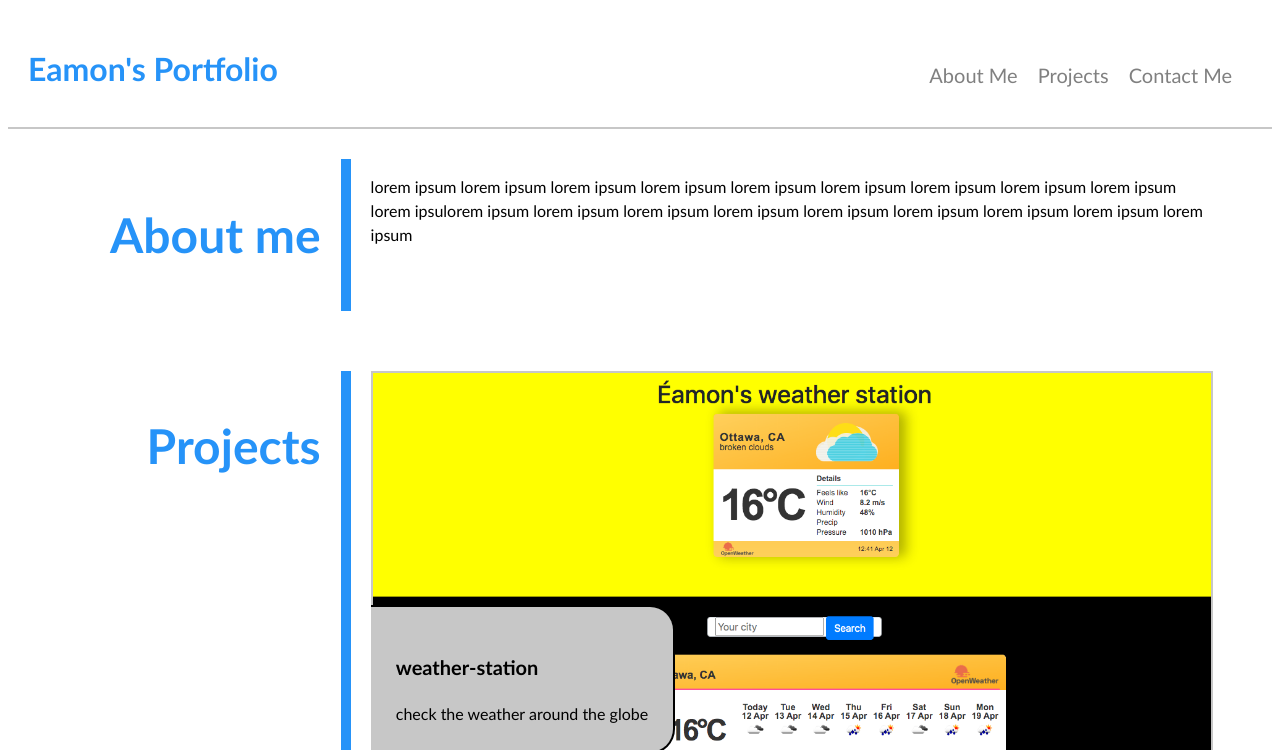
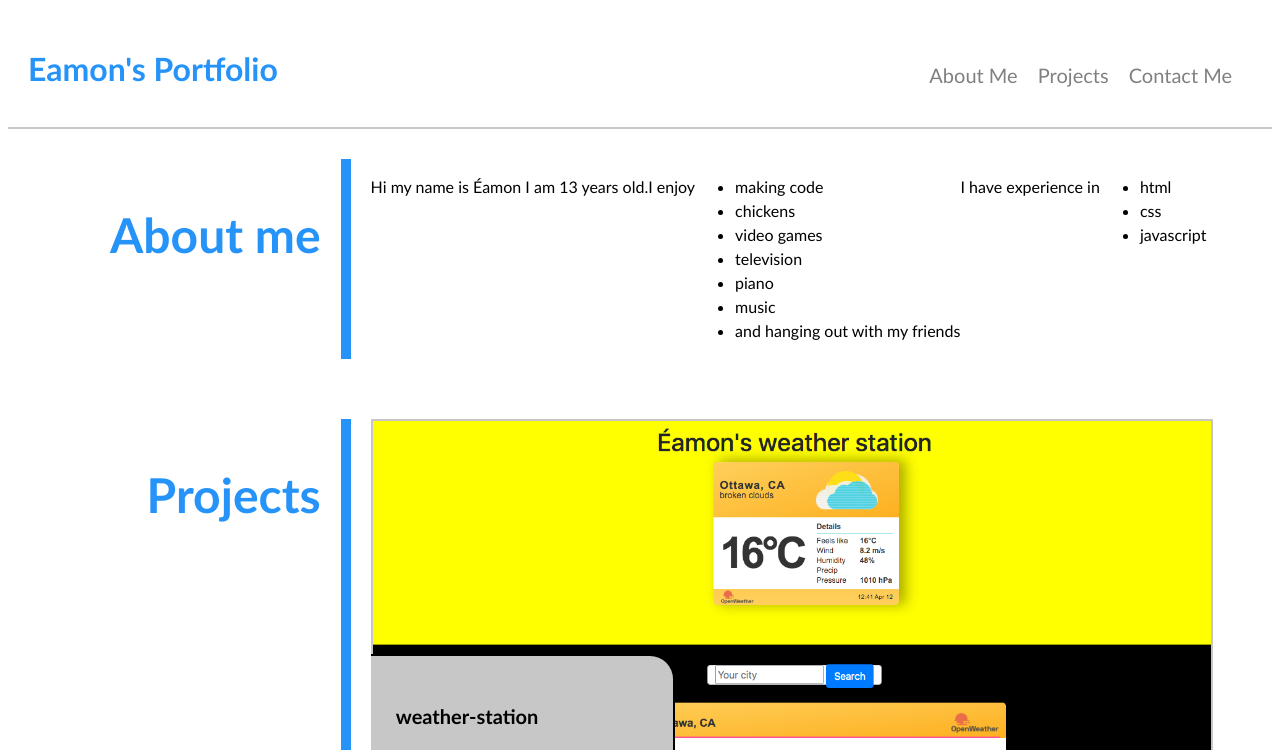
Before and after one commit to eamon8/portfolio, a plain HTML site: page index.html in a window 1280 px wide. Shown: the top 750 px of the page. Drawn offline with Linux system fonts and the light colour scheme.

Commit message:
fixed about me

```diff
--- a/index.html
+++ b/index.html
@@ -34,8 +34,24 @@
         </div>
         <div class="right-container">
           <p>
-            lorem ipsum lorem ipsum lorem ipsum lorem ipsum lorem ipsum lorem ipsum lorem ipsum lorem ipsum lorem ipsum lorem ipsulorem ipsum lorem ipsum lorem ipsum lorem ipsum lorem ipsum lorem ipsum lorem ipsum lorem ipsum lorem ipsum
+            Hi my name is Éamon I am 13 years old.
           </p>
+          <p>I enjoy</p>
+          <ul>
+            <li>making code</li>
+            <li>chickens</li>
+            <li>video games</li>
+            <li>television</li>
+            <li>piano</li>
+            <li>music</li>
+            <li>and hanging out with my friends</li>
+          </ul>
+          <p>I have experience in</p>
+          <ul>
+            <li>html</li>
+            <li>css</li>
+            <li>javascript</li>
+          </ul>
         </div>
       </section>
       <section id="my-work">
```
